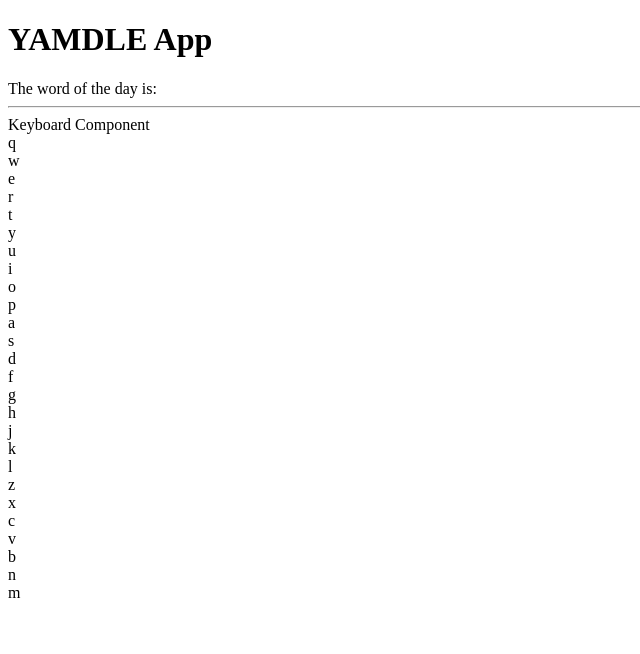
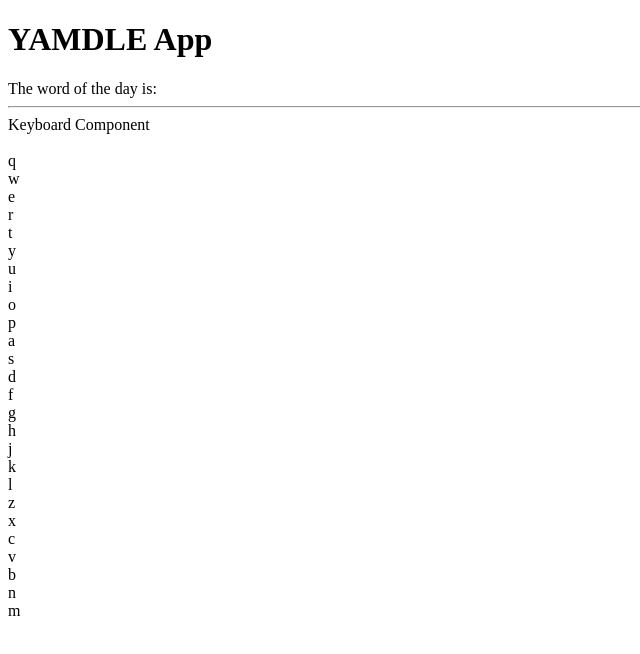
Before and after one commit to FolaJ-Akin/React-app-template, a React (Create React App) app: page / in a window 1280 px wide. Shown: the top 654 px of the page, without its empty margins (0-640 px from the left). Built offline with nearby package versions, Linux system fonts and the light colour scheme; no server answers.

Commit message:
added alphabet interface and lifted chunk state to app to be used in keyboard component

```diff
--- a/src/App.tsx
+++ b/src/App.tsx
@@ -4,6 +4,8 @@ import Keyboard from "./components/Keyboard"
 
 function App(): JSX.Element {
   const [randWord, setrandWord] = useState<string[]>([""]);
+  const [chunk,setchunk] = useState<string[]>([])
+
 
   const options = {
     method: "GET",
@@ -14,6 +16,19 @@ function App(): JSX.Element {
       "X-RapidAPI-Key": "34d2ff4367msh223c9f3ef28bc86p15a053jsnba862eab98be",
     },
   };
+  // function checkAnswer(chunk:string[]){
+  //   if(chunk === randWord[0].split('')){
+  //     const correctAns = true
+  //   }else{
+  //     const correctAns = false
+  //   }
+  // };
+
+  console.log("this is chunk", chunk)
+  // if (chunk[0].length()){
+
+  // }
+
 
   useEffect(() => {
     axios
@@ -31,8 +46,9 @@ function App(): JSX.Element {
     <div>
       <h1>YAMDLE App</h1>
       The word of the day is: {randWord}
+      {}
       <hr/>
-      <Keyboard/>
+      <Keyboard handlechunk={(chunkbit:string[]) => setchunk(chunkbit) }/>
     </div>
   );
 }
--- a/src/components/Keyboard.tsx
+++ b/src/components/Keyboard.tsx
@@ -1,14 +1,31 @@
+import { useState } from "react";
 import alphabetObjectarray from "../utils/alphabetObjectArray";
-export default function Keyboard():JSX.Element {
+import alphabetObject from "../utils/alphabetInterface";
+interface prop{
+        //setchunk?:string[]
+        handlechunk(chunkbit: string[]):void;
+    }
+export default function Keyboard({handlechunk}:prop):JSX.Element {
+    const [letterarray,setletterarray] = useState<string[]>([])
 
 
-    console.log(alphabetObjectarray)
+
+    const handleOnletterClick = (oneletter:string) => {
+        setletterarray(([...letterarray,oneletter].reverse()).slice(0,5).reverse())
+        const slice = ([...letterarray,oneletter].reverse()).slice(0,5).reverse()
+        handlechunk(slice)
+    }
+    //() =>setchunk(letterarray)
+
+    //console.log(alphabetObjectarray)
     return (
         <div>
             Keyboard Component
             <br/>
-            <div className="keyboardC">
-            {alphabetObjectarray.map((oneletter)=> <div className="indvletter" key={oneletter.id}>{oneletter.letter}</div>)}
+            {letterarray}
+            <br/>
+            <div className="keyboardContainer">
+            {alphabetObjectarray.map((oneletter:alphabetObject)=> <div className="indvletter" key={oneletter.id} onClick={()=> handleOnletterClick(oneletter.letter)} >{oneletter.letter}</div>)}
             </div>
         </div>
     );
--- /dev/null
+++ b/src/utils/alphabetInterface.tsx
@@ -0,0 +1,4 @@
+export default interface alphabetObject{
+    letter: string
+    id:number
+}
--- a/src/utils/alphabetObjectArray.tsx
+++ b/src/utils/alphabetObjectArray.tsx
@@ -1,7 +1,5 @@
-interface alphabetObject{
-    letter: string
-    id:number
-}
+import alphabetObject from "./alphabetInterface";
+
 const alphabet = "qwertyuiopasdfghjklzxcvbnm"
 const alphabetArray = alphabet.split('')
 const alphabetObjectarray: alphabetObject[] = []
```
